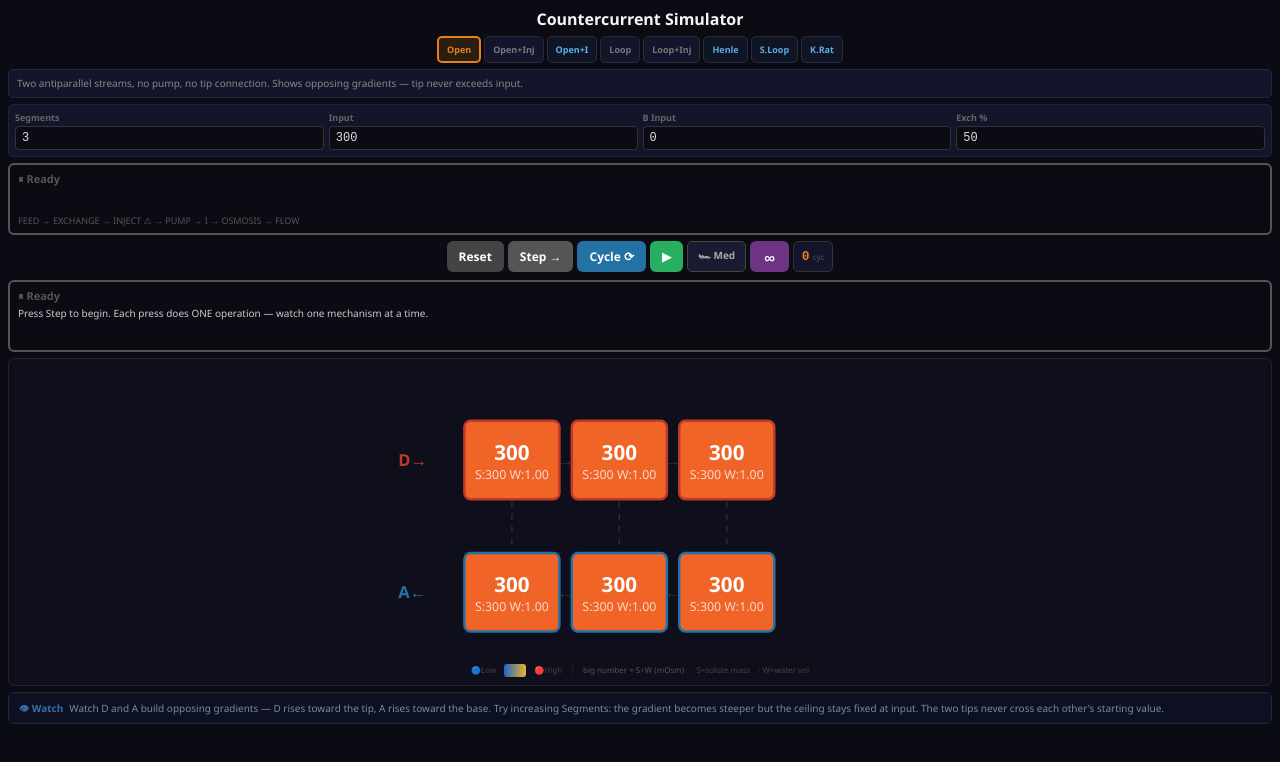
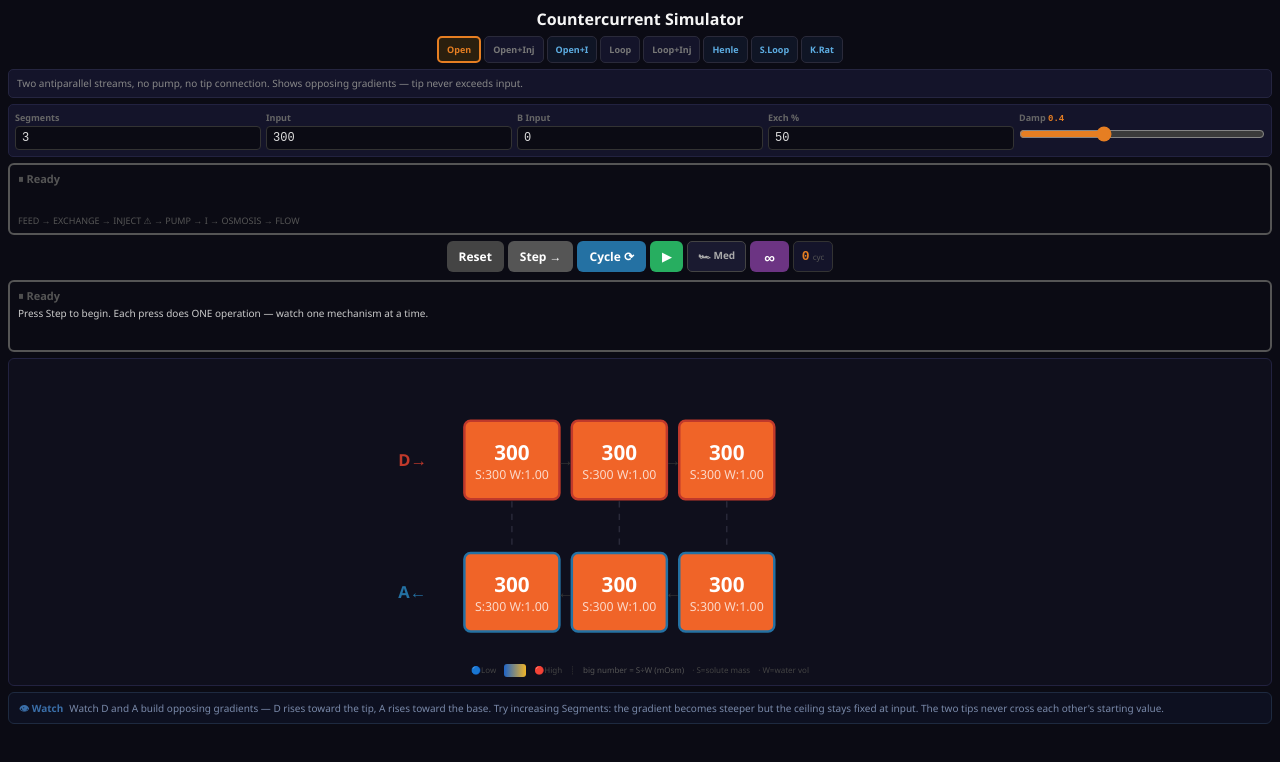
Before and after one commit to Ashu13b/henele-loop-academy, a React (Vite) app: page / in a window 1280 px wide. Shown: the top 762 px of the page. Built offline with nearby package versions, Linux system fonts and the light colour scheme.

Commit message:
feat: Task D — damping factor for pump+osmosis; smooth gradient build-up; segments max 20

```diff
--- a/src/App.jsx
+++ b/src/App.jsx
@@ -19,6 +19,7 @@ export default function App() {
     initialB: 0,
     exchangeRate: 50,
     activeAmount: 50,
+    damping: 0.4,
   });
   const [s, setS] = useState(() => mkState(3));
   const [prev, setPrev] = useState(null);
--- a/src/components/Controls.jsx
+++ b/src/components/Controls.jsx
@@ -50,11 +50,19 @@ export default function Controls({
 
       {/* Config inputs */}
       <div style={{ display: "grid", gridTemplateColumns: "repeat(auto-fit, minmax(80px, 1fr))", gap: 5, background: "#14142a", padding: 6, borderRadius: 5, border: "1px solid #222240", marginBottom: 6 }}>
-        <NI label="Segments" value={cfg.numBoxes} min={2} max={10} onChange={v => onUpdateCfg("numBoxes", v)} />
+        <NI label="Segments" value={cfg.numBoxes} min={2} max={20} onChange={v => onUpdateCfg("numBoxes", v)} />
         <NI label="Input" value={cfg.initialA} min={0} max={2000} step={50} onChange={v => onUpdateCfg("initialA", v)} />
         {!sc.isLoop && <NI label="B Input" value={cfg.initialB} min={0} max={2000} step={50} onChange={v => onUpdateCfg("initialB", v)} />}
         <NI label={sc.hasI ? "Perm %" : "Exch %"} value={cfg.exchangeRate} min={0} max={100} step={5} onChange={v => onUpdateCfg("exchangeRate", v)} />
         {sc.hasActive && <NI label={sc.hasI ? "Pump" : "Inject"} value={cfg.activeAmount} min={0} max={500} step={10} onChange={v => onUpdateCfg("activeAmount", v)} />}
+        <div style={{ display: "flex", flexDirection: "column", gap: 2 }}>
+          <label style={{ fontSize: 9, color: "#666", fontWeight: 600 }}>
+            Damp <span style={{ color: "#e67e22", fontFamily: "monospace" }}>{(cfg.damping ?? 1).toFixed(1)}</span>
+          </label>
+          <input type="range" min="0.1" max="1" step="0.1" value={cfg.damping ?? 1}
+            onChange={e => onUpdateCfg("damping", parseFloat(e.target.value))}
+            style={{ width: "100%", accentColor: "#e67e22", cursor: "pointer" }} />
+        </div>
       </div>
 
       {/* Phase indicator */}
--- a/src/engine.js
+++ b/src/engine.js
@@ -73,24 +73,26 @@ export function runPhase(st, phase, cfg) {
   }
 
   else if (phase === "pump") {
+    const d = cfg.damping ?? 1;
     for (let i = n - 1; i >= Math.floor(n / 2); i--) {
-      const rem = Math.min(s.as[i], cfg.activeAmount);
+      const rem = Math.min(s.as[i], cfg.activeAmount) * d;
       s.as[i] -= rem;
       s.is[i] += rem;
     }
   }
 
   else if (phase === "osmosis") {
+    const d = cfg.damping ?? 1;
     for (let i = 0; i < n; i++) {
       const dc = gc(s.ds[i], s.dw[i]);
       const ic = gc(s.is[i], s.iw[i]);
 
-      // Bug 8+10b fix: full osmotic equilibration — D water adjusts until DC = IC.
-      // Water drains immediately to vasa recta (not stored in IW), so IW stays ≈ 1.
-      // Works in both directions (Bug 8: remove !sc.hasI guard; after Bug 7 fix the
-      // isotonic start means DC never incorrectly exceeds IC at startup).
+      // Damped osmotic equilibration: D water moves d-fraction of the way toward
+      // full equilibrium (dw = ds/ic) each step. d=1 → original full-step behaviour;
+      // d<1 → smoother gradient build-up without concentration spikes.
       if (ic > 0.1 && Math.abs(dc - ic) > 0.1) {
-        s.dw[i] = Math.max(s.ds[i] / ic, 0.01);
+        const targetDw = Math.max(s.ds[i] / ic, 0.01);
+        s.dw[i] = s.dw[i] + (targetDw - s.dw[i]) * d;
       }
 
       // A→I passive diffusion — thin ascending limb leaks a small amount of NaCl
@@ -148,9 +150,12 @@ export function computeSteady(cfg) {
   let s = mkState(n);
   let conv = -1;
   const snaps = [];
+  // Always use full damping (1) for convergence search — damping only affects
+  // how smoothly the sim animates, not where it converges.
+  const steadyCfg = { ...cfg, damping: 1 };
   for (let c = 0; c < MAX_C; c++) {
     const p = cloneS(s);
-    s = runCycle(s, cfg);
+    s = runCycle(s, steadyCfg);
     if (c < 20 || (c % 10 === 0 && c < 200) || (c % 100 === 0 && c < 2000) || c % 1000 === 0) {
       snaps.push({
         step: c + 1,
```
